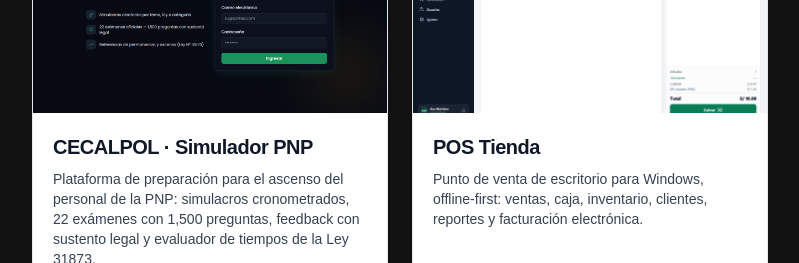
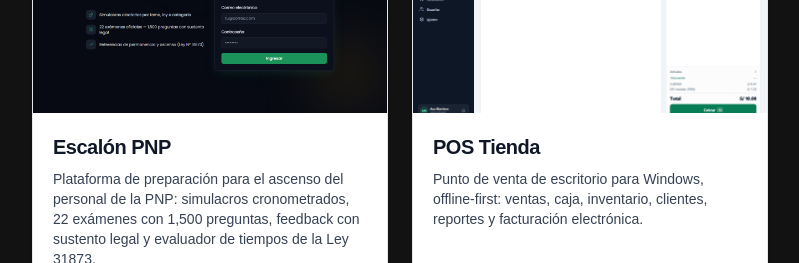
Before and after one commit to OnlySid07/Porfolio, an Astro site: page / in a window 1280 px wide. Shown: the part 1080-1343 px from the top of the page, without its empty margins (240-1039 px from the left). Built offline with nearby package versions, Linux system fonts and the light colour scheme; Astro itself is replaced by a stand-in of ours.

Commit message:
Update project title from 'CECALPOL' to 'Escalón PNP'

```diff
--- a/src/components/Proyects.astro
+++ b/src/components/Proyects.astro
@@ -8,7 +8,7 @@ interface Proyecto {
 
 const PROYECTS: Proyecto[] = [
   {
-    title: "CECALPOL · Simulador PNP",
+    title: "Escalón PNP",
     description:
       "Plataforma de preparación para el ascenso del personal de la PNP: simulacros cronometrados, 22 exámenes con 1,500 preguntas, feedback con sustento legal y evaluador de tiempos de la Ley 31873.",
     link: "https://pruebas-pnp.vercel.app/",
```
